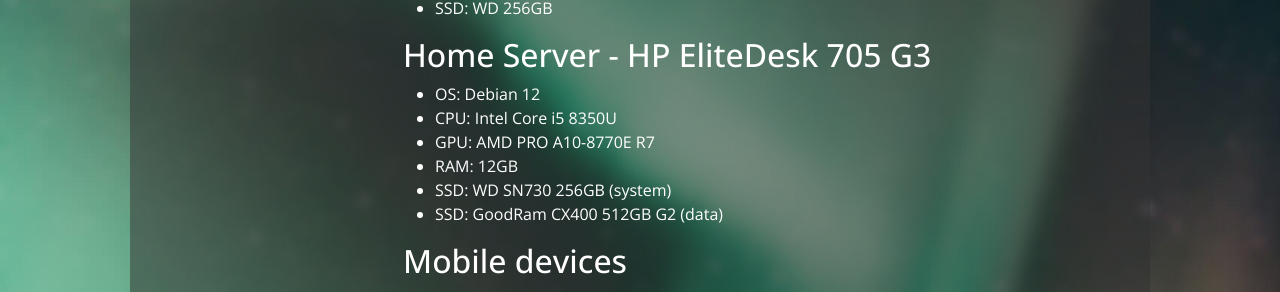
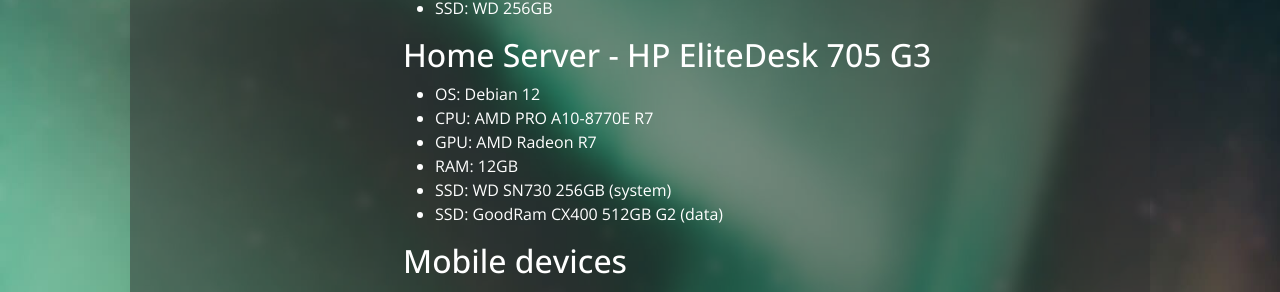
Before and after one commit to milyd/milyovh, a Jekyll site: the page built from hardware.md, in a window 1280 px wide. Shown: the part 570-862 px from the top of the page. Built offline with Jekyll 4.4.1, drawn with Linux system fonts in a browser that asks for light colours.

Commit message:
My hardware: Correct home server CPU and GPU

```diff
--- a/_data/hardware.yaml
+++ b/_data/hardware.yaml
@@ -22,8 +22,8 @@ hardware:
     description: |
       <ul>
         <li>OS: Debian 12</li>
-        <li>CPU: Intel Core i5 8350U</li>
-        <li>GPU: AMD PRO A10-8770E R7</li>
+        <li>CPU: AMD PRO A10-8770E R7</li>
+        <li>GPU: AMD Radeon R7</li>
         <li>RAM: 12GB</li>
         <li>SSD: WD SN730 256GB (system)</li>
         <li>SSD: GoodRam CX400 512GB G2 (data)</li>
```
